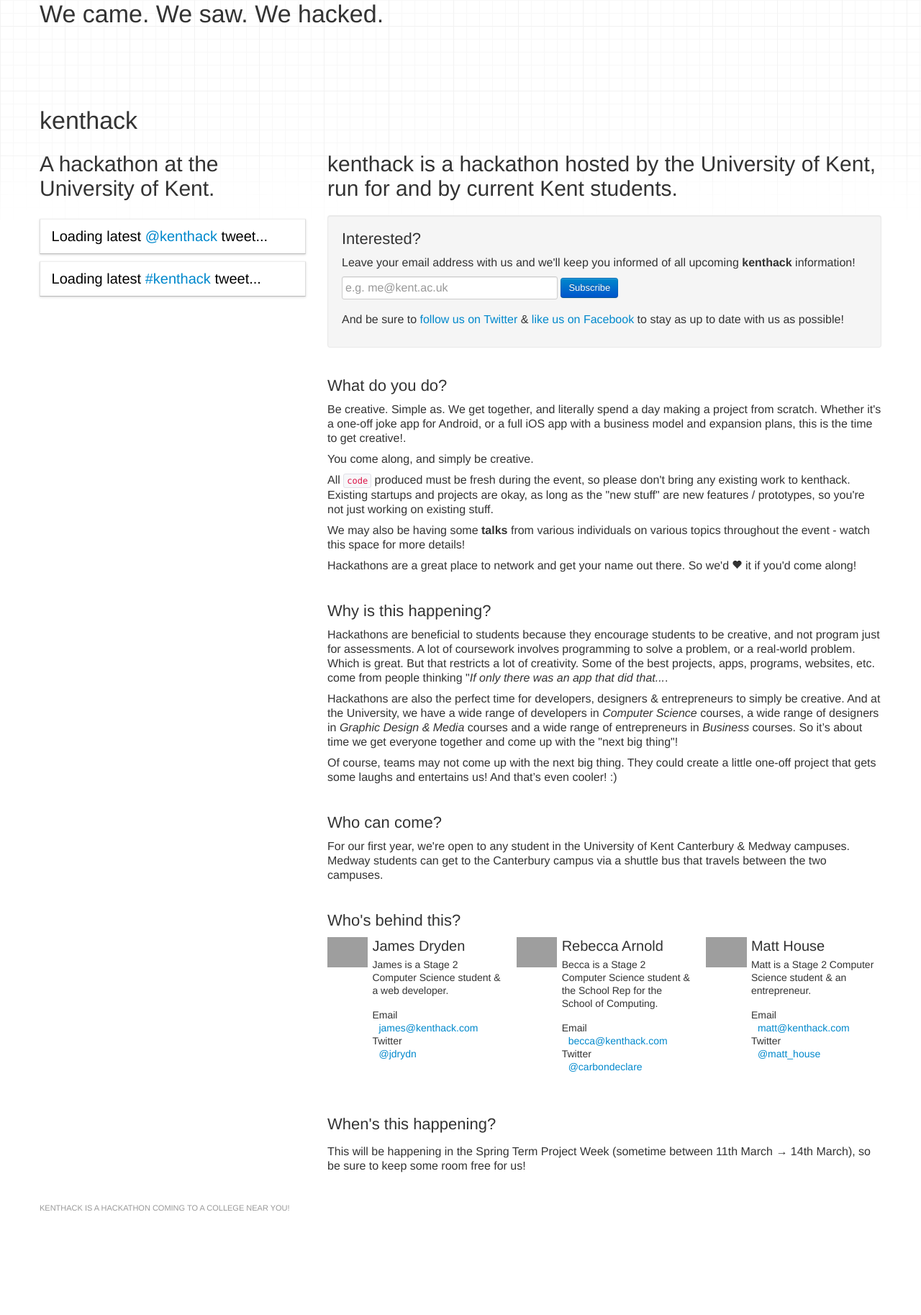
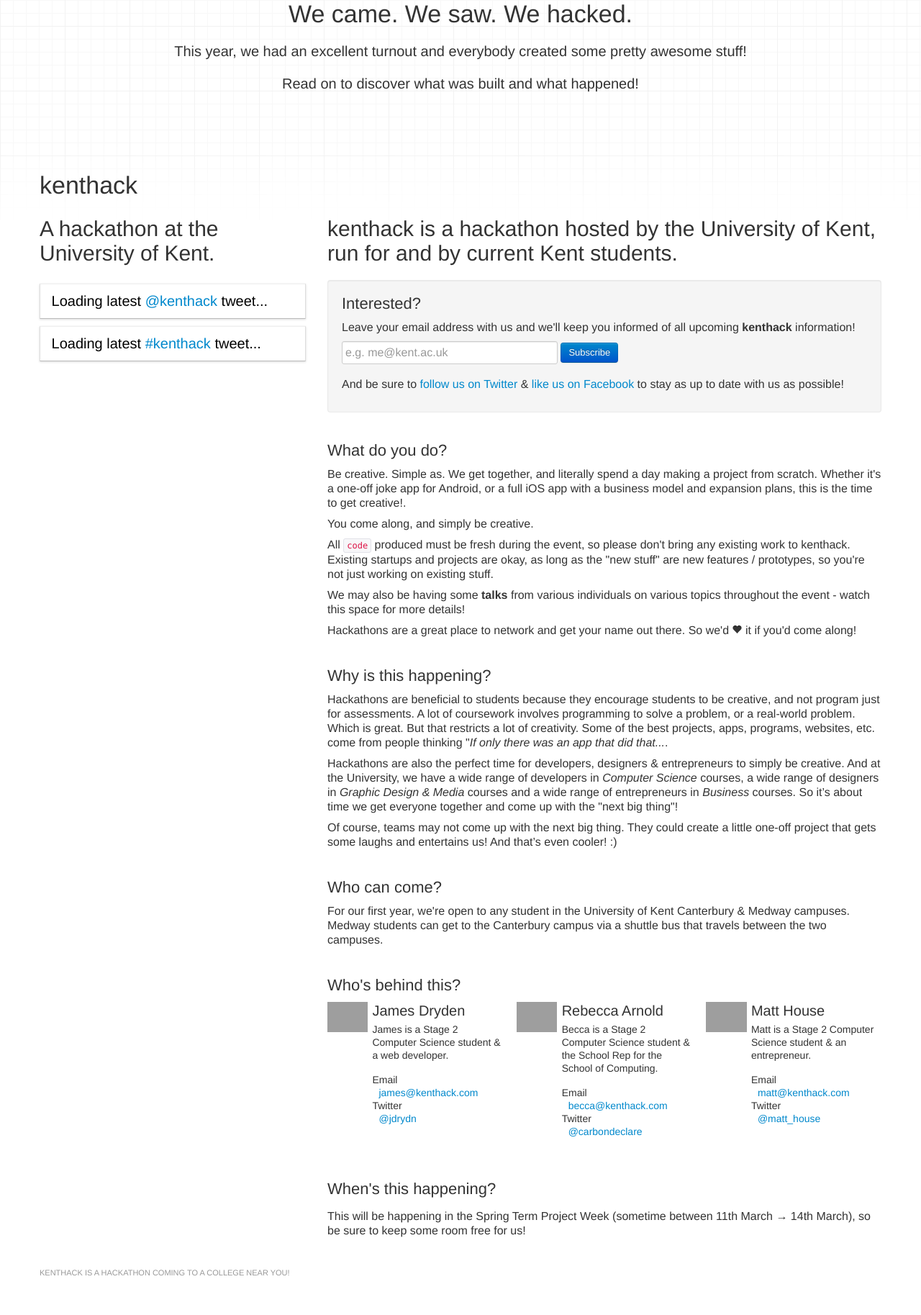
Before and after one commit to jdrydn/kenthack.github.io, a Jekyll site: the page built from finite.html, in a window 1280 px wide. Shown: the whole page at 72% size. Built offline with Jekyll 4.4.1, drawn with Linux system fonts in a browser that asks for light colours; before the commit the page ends 1737 px from its top, so only the background shows below that; grey boxes are pictures that could not be loaded.

Commit message:
Working on the finite.

```diff
--- a/css/style.css
+++ b/css/style.css
@@ -165,7 +165,7 @@
 					display: none;
 				}
 
-	div.heading {
+	section.heading {
 		text-align: center;
 	}
 
--- a/finite.html
+++ b/finite.html
@@ -7,6 +7,8 @@
 				<div class="row-fluid">
 					<div class="span12">
 						<h1>We came. We saw. We hacked.</h1>
+						<p class="lead">This year, we had an excellent turnout and everybody created some pretty awesome stuff!</p>
+						<p class="lead">Read on to discover what was built and what happened!</p>
 					</div>
 				</div>
 			</section>
@@ -191,3 +193,8 @@
 			</div>
 
 			{% include footer.html %}
+
+			<script src="http://code.jdrydn.com/js/jquery/jquery.1.7.1.min.js" type="text/javascript"></script>
+			<script src="js/tweets.js" type="text/javascript"></script>
+			<script src="https://api.twitter.com/1/statuses/user_timeline/kenthack.json?callback=twittercallback_us&count=1" type="text/javascript"></script>
+			<script src="http://search.twitter.com/search.json?callback=twittercallback_them&count=1&q=%23kenthack&include_user=true" type="text/javascript"></script>
```
